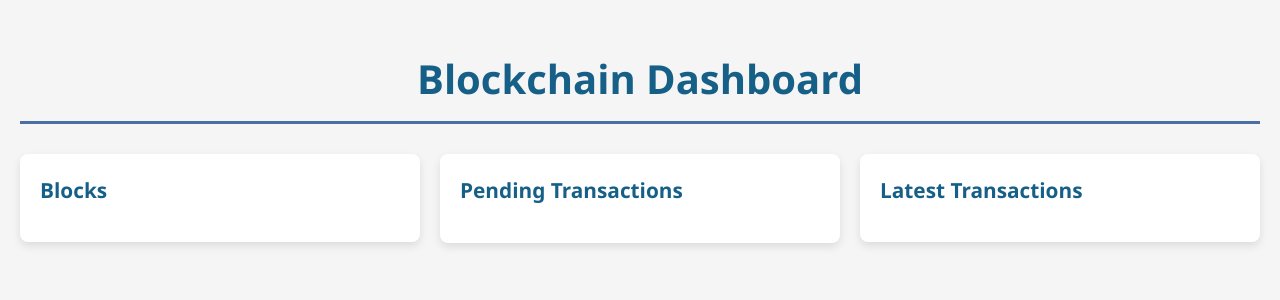
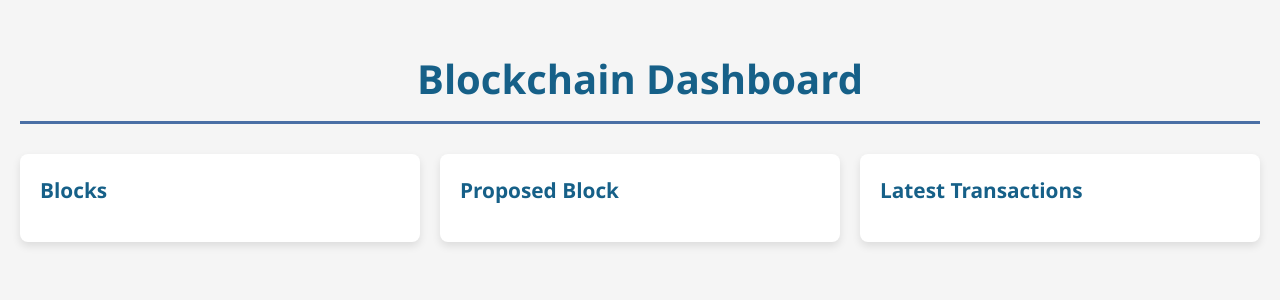
Before and after one commit to btttttong/TAI-did, a Python web app: template webapp/templates/dashboard.html in a window 1280 px wide. Shown: the top 300 px of the page. Run offline with Jinja, Linux system fonts and the light colour scheme; the template is opened without the code that fills it, so the values that code supplies are empty.

Commit message:
fix ui for proposed block

```diff
--- a/webapp/templates/dashboard.html
+++ b/webapp/templates/dashboard.html
@@ -197,14 +197,15 @@
 
         <!-- Middle Column: Pending Transactions -->
         <div class="column">
-            <div class="card pending-transactions">
-                <div class="card-title">Pending Transactions</div>
-                <ul class="list" id="pending-list">
-                    <!-- JS will populate -->
-                </ul>
-                <button class="approve-btn" onclick="voteBlock('accept')">Approve Block</button>
-                <button class="reject-btn" onclick="voteBlock('reject')">Reject Block</button>
-
+            <div class="card">
+                <div class="card-title">Proposed Block</div>
+                <div id="proposed-block">
+                    <!-- JS will populate proposed block here -->
+                </div>
+                <div style="display: flex; gap: 10px; margin-top: 10px;">
+                    <button class="approve-btn" onclick="approveBlock()">Approve</button>
+                    <button class="reject-btn" onclick="rejectBlock()">Reject</button>
+                </div>
             </div>
         </div>
 
@@ -241,6 +242,9 @@
                 if (!res.ok) throw new Error('No active block proposal.');
 
                 const data = await res.json();
+
+                renderPendingTransactions(data);
+
                 window.latestProposedBlockHash = data.hash || null;
                 document.querySelector('.approve-btn').style.display = 'block';
                 document.querySelector('.reject-btn').style.display = 'block';
@@ -266,7 +270,7 @@
             const blocksData = await blocksRes.json();
             const pendingTx = await pendingRes.json();
 
-            renderPendingTransactions(pendingTx);
+
             renderBlocks(blocksData);
             renderLatestTransactions(pendingTx);
         }
@@ -285,12 +289,43 @@
             return li;
         }
 
-        function renderPendingTransactions(transactions) {
-            const container = document.getElementById('pending-list');
+        function renderPendingTransactions(block) {
+            const container = document.getElementById('proposed-block');
             container.innerHTML = '';
-            const sorted = [...transactions].sort((a, b) => a.timestamp - b.timestamp).slice(0, 9);
-            sorted.forEach(tx => container.appendChild(createTransactionItem(tx)));
+
+            if (!block || !block.transactions) {
+                container.textContent = 'No transactions found.';
+                return;
+            }
+
+            const header = document.createElement('h3');
+            header.textContent = 'Proposed Block';
+            container.appendChild(header);
+
+            const fields = [
+                ['Hash', block.hash],
+                ['Index', block.index],
+                ['Previous Hash', block.previous_hash],
+                ['Timestamp', new Date(block.timestamp * 1000).toLocaleString()],
+            ];
+
+            for (const [label, value] of fields) {
+                const p = document.createElement('p');
+                p.innerHTML = `<strong>${label}:</strong> ${value}`;
+                container.appendChild(p);
+            }
+
+            const txHeader = document.createElement('h4');
+            txHeader.textContent = 'Transactions:';
+            container.appendChild(txHeader);
+
+            const ul = document.createElement('ul');
+            for (const tx of block.transactions) {
+                ul.appendChild(createTransactionItem(tx));
+            }
+            container.appendChild(ul);
         }
+
 
         function renderBlocks(blocks) {
             const container = document.getElementById('blocks-container');
--- a/webapp/templates/login_verify.html
+++ b/webapp/templates/login_verify.html
@@ -102,7 +102,7 @@
             <button class="btn" id="copyChallenge">Copy Challenge</button>
         </div>
 
-        <form id="verifyForm" action="/login" method="POST">
+        <form id="verifyForm" action="/verify-login" method="POST">
             <input type="hidden" name="public_key" value="{{ public_key }}">
             <input type="hidden" name="challenge" value="{{ challenge }}">
 
```
